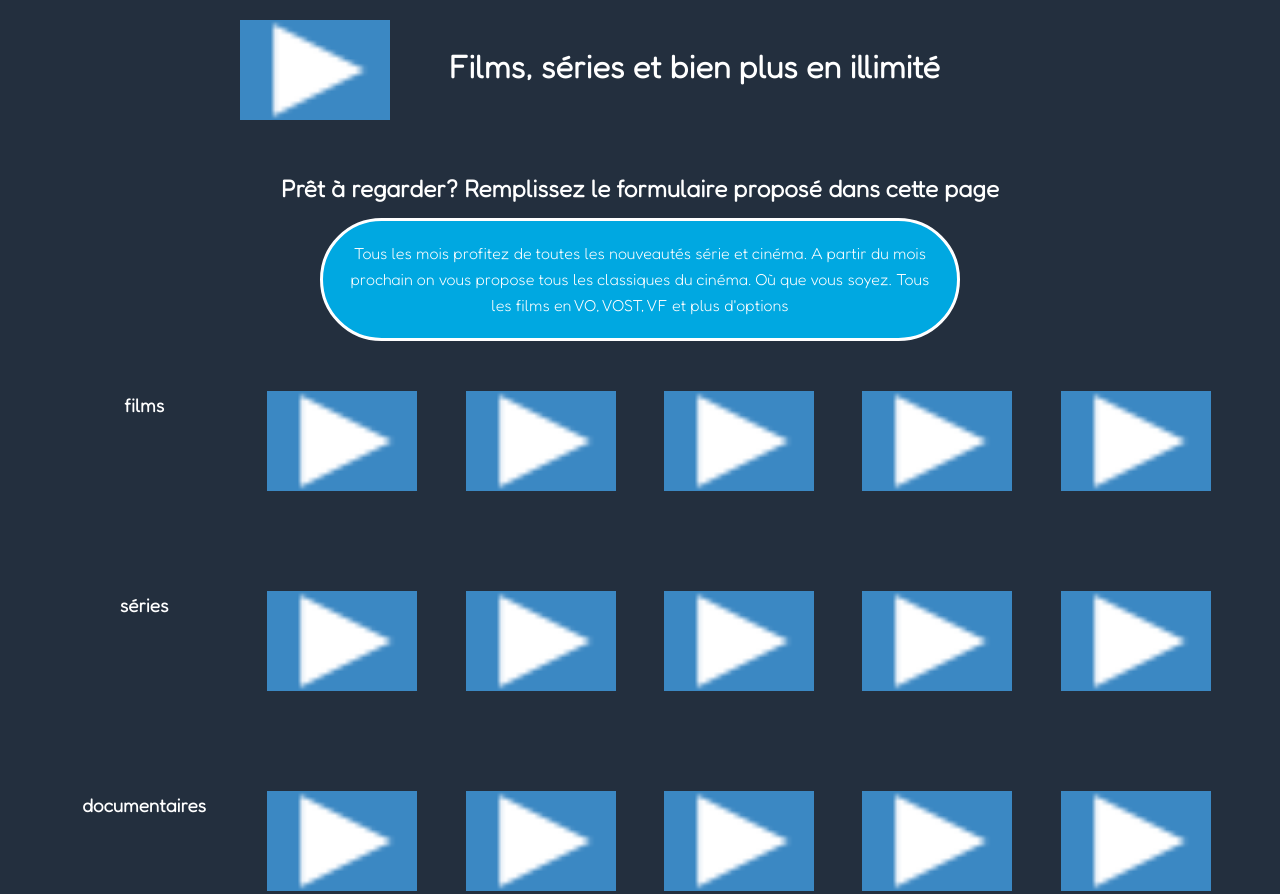
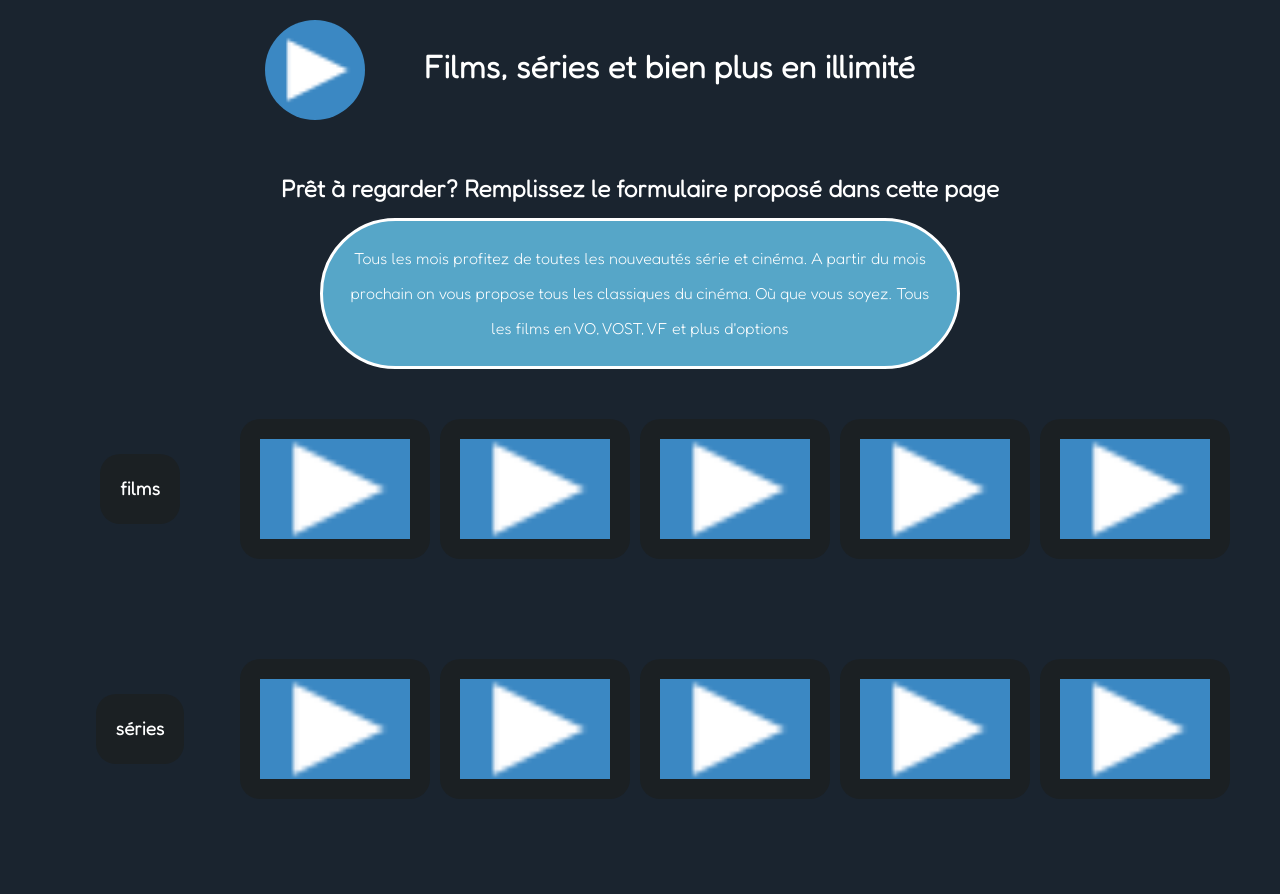
Before and after one commit to Surfingchicken/Streamino, a plain HTML site: page index.html in a window 1280 px wide. Shown: the top 894 px of the page. Drawn offline with Linux system fonts and the light colour scheme.

Commit message:
css changes

```diff
--- a/css/main.css
+++ b/css/main.css
@@ -1,14 +1,24 @@
+:root{
+    --primary-color--:#1a242f;
+    --secundary-color-- : #1b2023;
+    --tertiary-color-- : #56a6c8;
+    --button-color-- : #9be52a;
+}
 body{
     text-align: center;
-    background-color: #232F3E;
+    background-color: var(--primary-color--);
     color: #fff;
 }
+
 header{
     margin-top: 2rem;
     margin-right:100px;
 }
 header img{
     margin-right: 50px ;
+    height: 100px;
+    width: 100px;
+    border-radius: 8rem;
 }
 .adv-form{
     margin: 5rem 5vw 5rem ;
@@ -18,10 +28,14 @@ header img{
     border: solid;
     border-radius: 8rem;
     padding: 2rem;
-    background-color: rgb(0,168,225);
+    background-color: var(--tertiary-color--);
+    line-height: 3.5rem;
 }
-.content-pri h3{
-    vertical-align: middle;
+.content-pri ul h3{
+    margin:auto auto;
+    background-color: var(--secundary-color--);
+    padding: 2rem;
+    border-radius: 2rem ;
 
 }
 .content-pri ul{
@@ -32,11 +46,17 @@ header img{
     gap: 100px 10px;
 
 }
+.content-pri ul li,.content-pri-2 ul li{
+    background-color: var(--secundary-color--);
+    padding: 2rem;
+    border-radius: 2rem ;
+}
 .content-pri-2 ul{
     display: grid;
     grid-template-columns: repeat(5, 1fr);
     margin: 0;
     margin: 5rem;
+    gap: 0 10px;
 
 }
 fieldset form *{
@@ -58,14 +78,14 @@ fieldset form input{
 }
 .form-button a{
     padding: 0.75rem;
-    background-color: #9be52a;
+    background-color: var(--button-color--);
     border-radius: 5rem;
 
 }
 fieldset form input[type="submit"]{
     color: #222;
     text-align: center;
-    background-color: #9be52a;
+    background-color: var(--button-color--);
     border-radius: 5rem;
     width: min-content;
     margin-top: 2rem;
```
